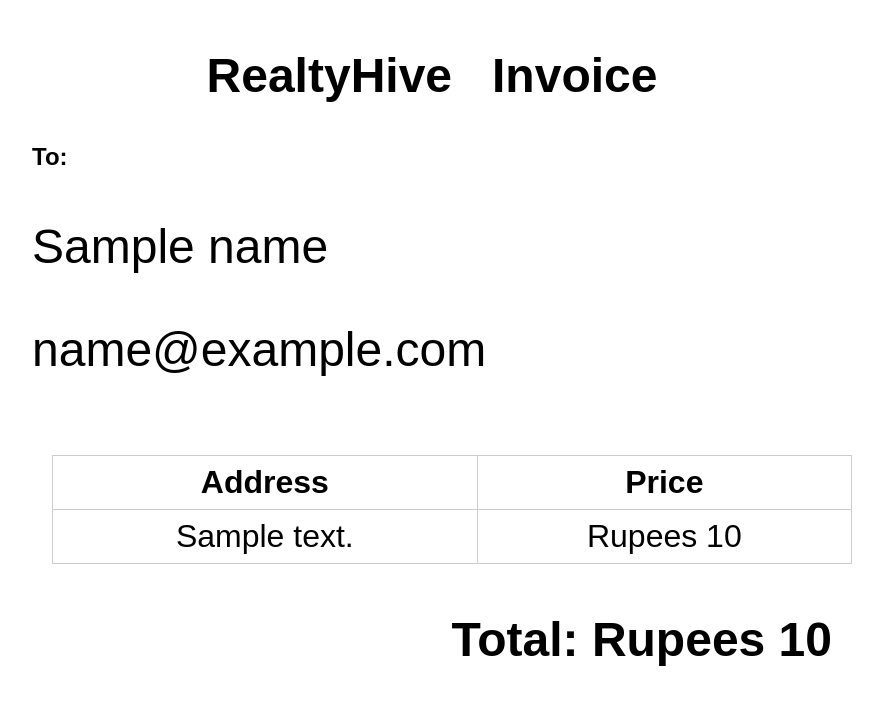
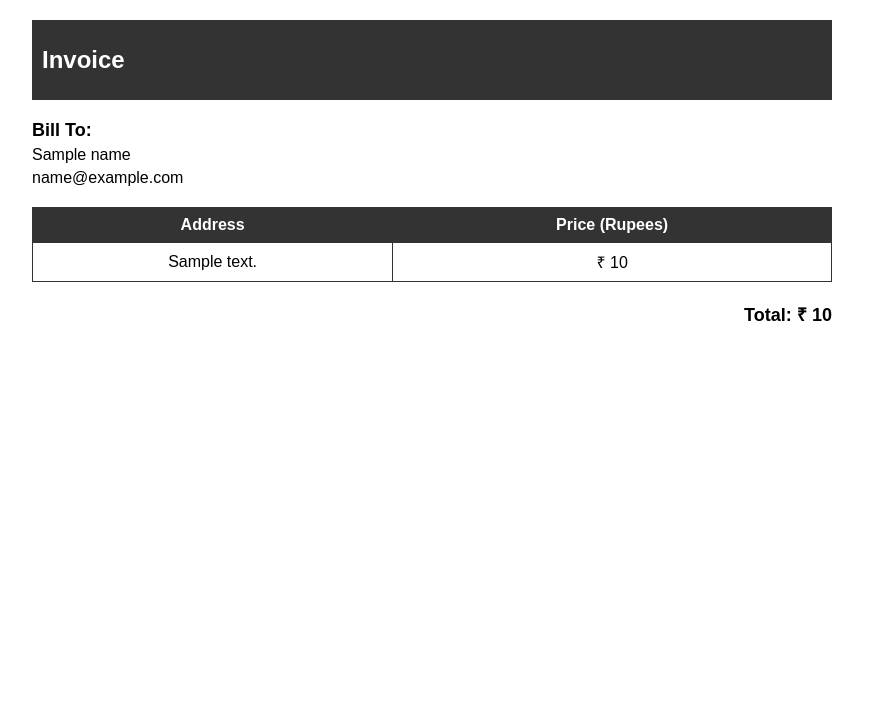
Before and after one commit to 08-swastik/Real-Estate-, a Django app: template property_description_trade/templates/property_description_trade/invoice_template.html in a window 1280 px wide. Shown: the top 705 px of the page, without its empty margins (208-1091 px from the left). Run offline with Django 4.2, Linux system fonts and the light colour scheme; the template is opened without the code that fills it: most values are stand-ins (such as "Sample title", 1, 10 or a date in 2020).

Commit message:
invoice ui fixed,dockerised,negotiation error fixed

```diff
--- a/authentication/views.py
+++ b/authentication/views.py
@@ -1,10 +1,11 @@
 from django.contrib import messages
-import datetime
+from django.utils import timezone
 from django.shortcuts import render, redirect
 from .forms import CustomUserCreationForm , SellerLoginForm,ClientCreationForm,ClientLoginForm
 from .models import Seller,Client
 from django.contrib.auth import authenticate, login
 from django.contrib.auth import logout as auth_logout
+from negotiation.models import Negotiation
 
 #seller registration
 def seller_register(request):
@@ -44,7 +45,10 @@
             if user is not None:
                 if hasattr(user, 'seller'):
                     login(request, user)
+
+
                     return redirect('home')
+
 
                 else :
                     messages.error(request, "Invalid login credentials.")
--- a/negotiation/templates/negotiations/available_negotiations.html
+++ b/negotiation/templates/negotiations/available_negotiations.html
@@ -179,7 +179,7 @@
               <td>{{ negotiation.last_name }}</td>
               <td>{{ negotiation.email }}</td>
               <td>{{ negotiation.phone_number }}</td>
-              <td>{{ negotiation.requested_price }}</td>
+              <td>{{ negotiation.requested_price }} lakhs</td>
               <td>
                 <select name="{{ negotiation.id }}" class="{% if negotiation.status %}initialaction-select{% else %}action-select{% endif %}">
                   {% if negotiation.status %}
--- a/negotiation/templates/negotiations/my_negotiations.html
+++ b/negotiation/templates/negotiations/my_negotiations.html
@@ -296,8 +296,8 @@
 
                     <td style="white-space: nowrap;">{{ negotiation.property.seller.email }}</td>
                     <td style="white-space: nowrap;">{{ negotiation.property.seller.phone_number }}</td>
-                    <td style="white-space: nowrap;">{{ negotiation.property.price }}</td>
-                    <td style="white-space: nowrap;">{{ negotiation.requested_price }}</td>
+                    <td style="white-space: nowrap;">{{ negotiation.property.price }} lakhs</td>
+                    <td style="white-space: nowrap;">{{ negotiation.requested_price }} lakhs</td>
                     <td style="white-space: nowrap;">{% if negotiation.status %}
                         <button class="{{ negotiation.status }}">{{ negotiation.status }}</button>
                         {% else %}
--- a/negotiation/templates/negotiations/my_offers.html
+++ b/negotiation/templates/negotiations/my_offers.html
@@ -284,7 +284,7 @@
 
                             <h3>{{ offer.negotiation.property.address }}</h3>
                             </div>
-                            <p>Price: ${{ offer.negotiation.requested_price }}</p>
+                            <p>Price: ₹ {{ offer.negotiation.requested_price }} lakhs</p>
                             <p>BHK: {{ offer.negotiation.property.bhk }}</p>
                         </div>
 
--- a/property_description_trade/templates/property_description_trade/invoice_template.html
+++ b/property_description_trade/templates/property_description_trade/invoice_template.html
@@ -7,106 +7,98 @@
 
 
     <style>
+
+
         @page {
             size: A4;
             margin: 0;
         }
         body {
             font-family: Arial, sans-serif;
-            /* margin: 0; */
+            margin: 0;
         }
 
-
         .invoice-container {
-            width: 100%;
             max-width: 800px;
             margin: 0 auto;
-            padding: 20px 20px 0 20px;
-            /* border: 1px solid #ccc; */
+            padding: 20px;
+            /* border: 2px solid #333; */
         }
         .header {
-
             display: flex;
+            justify-content: space-between;
             align-items: center;
-            justify-content: center;
-            /* gap: 15px;/ */
+            padding: 10px;
+            background-color: #333;
+            color: #fff;
         }
 
-        p {
-
-            font-size: 3rem;
-        }
-
-
         .invoice-title {
-            font-size: 3rem;
-            text-align: center;
-            margin: 20px;
+            font-size: 24px;
         }
 
         .address {
-            /* margin-top: 20px; */
-            /* margin-bottom: 5px; */
-            display: flex;
-            flex-direction: column;
-            gap: 5px;
-            justify-content: space-between;
+            margin-top: 20px;
         }
-        .address div {
-            width: 45%;
+
+        .address h2 {
+            font-size: 18px;
+            margin-bottom: 5px;
         }
+        .address p {
+            font-size: 16px;
+            margin: 5px 0;
+        }
+
         .item-list {
-            margin-top: 30px;
+            margin-top: 20px;
+            width: 100%;
             border-collapse: collapse;
-            width: 100%;
-            margin-left: 20px;
-            margin-right: 20px;
         }
         .item-list th,
         .item-list td {
-            border: 1px solid #ccc;
+            border: 1px solid #333;
             padding: 8px;
-            font-size: 2rem;
+            font-size: 16px;
             text-align: center;
         }
+        .item-list th {
+            background-color: #333;
+            color: #fff;
+        }
+
         .total {
             margin-top: 20px;
             text-align: right;
+            font-size: 18px;
         }
     </style>
 
 <div class="invoice-container">
     <div class="header">
-            <h1 class="invoice-title">RealtyHive</h1>
+        <h1 class="invoice-title">Invoice</h1>
 
-            <h1 class="invoice-title">Invoice</h1>
     </div>
     <div class="address">
-            <div>
-                <h2>To:</h2>
+        <h2>Bill To:</h2>
         <p>{{ name }}</p>
         <p>{{ email }}</p>
     </div>
-
-        </div>
     <table class="item-list">
         <tr>
-
             <th>Address</th>
-                <th>Price</th>
-
+            <th>Price (Rupees)</th>
         </tr>
         <tr>
-
             <td>{{ address }}</td>
-                <td>Rupees {{ amount }}</td>
-
+            <td> ₹ {{ amount }}</td>
         </tr>
         <!-- Add more rows for additional items -->
     </table>
     <div class="total">
-            <p><strong>Total: Rupees {{ amount }}</strong></p>
+        <p><strong>Total: ₹ {{ amount }}</strong></p>
     </div>
 </div>
 
+
     {% endblock %}
--- a/property_form/views.py
+++ b/property_form/views.py
@@ -59,11 +59,15 @@
 
     # Filter properties based on provided city and address
     if city and address:
+
         properties = Property.objects.filter(city__icontains=city, address__icontains=address)
     elif city:
+
         properties = Property.objects.filter(city__icontains=city)
     elif address:
+
         properties = Property.objects.filter(address__icontains=address)
+
     else:
         properties = []
 
--- a/real_estate/settings.py
+++ b/real_estate/settings.py
@@ -24,7 +24,7 @@
 # See https://docs.djangoproject.com/en/4.2/howto/deployment/checklist/
 
 # SECURITY WARNING: keep the secret key used in production secret!
-SECRET_KEY = env("SECRET_KEY")
+SECRET_KEY= 'django-insecure-t^9#%j*$1$07_h%1)n#q+war2^2@3#sqy@hj47z=xj5*10^o62'
 
 
 # SECURITY WARNING: don't run with debug turned on in production!
@@ -54,7 +54,7 @@
 EMAIL_HOST_PASSWORD = env("EMAIL_HOST_PASSWORD")
 
 
-# NGROK_URL = 'https://1258-117-250-64-132.ngrok-free.app'
+NGROK_URL = 'http://127.0.0.1:8000/'
 
 STRIPE_SECRET_KEY = env("STRIPE_SECRET_KEY")
 
```
Also changed, not shown: docker-compose.yml (added, +30 -0 lines), home/views.py (+10 -1 lines), negotiation/negotiation_utils.py (added, +14 -0 lines), negotiation/views.py (+13 -38 lines), property_description_trade/templates/property_description_trade/property_description.html (+5 -4 lines), property_description_trade/views.py (+29 -19 lines), requirements.txt (added, +45 -0 lines), property_form/models.py (line endings or trailing spaces), 2 other files. Lines whose indentation alone changed are shown as unchanged.
